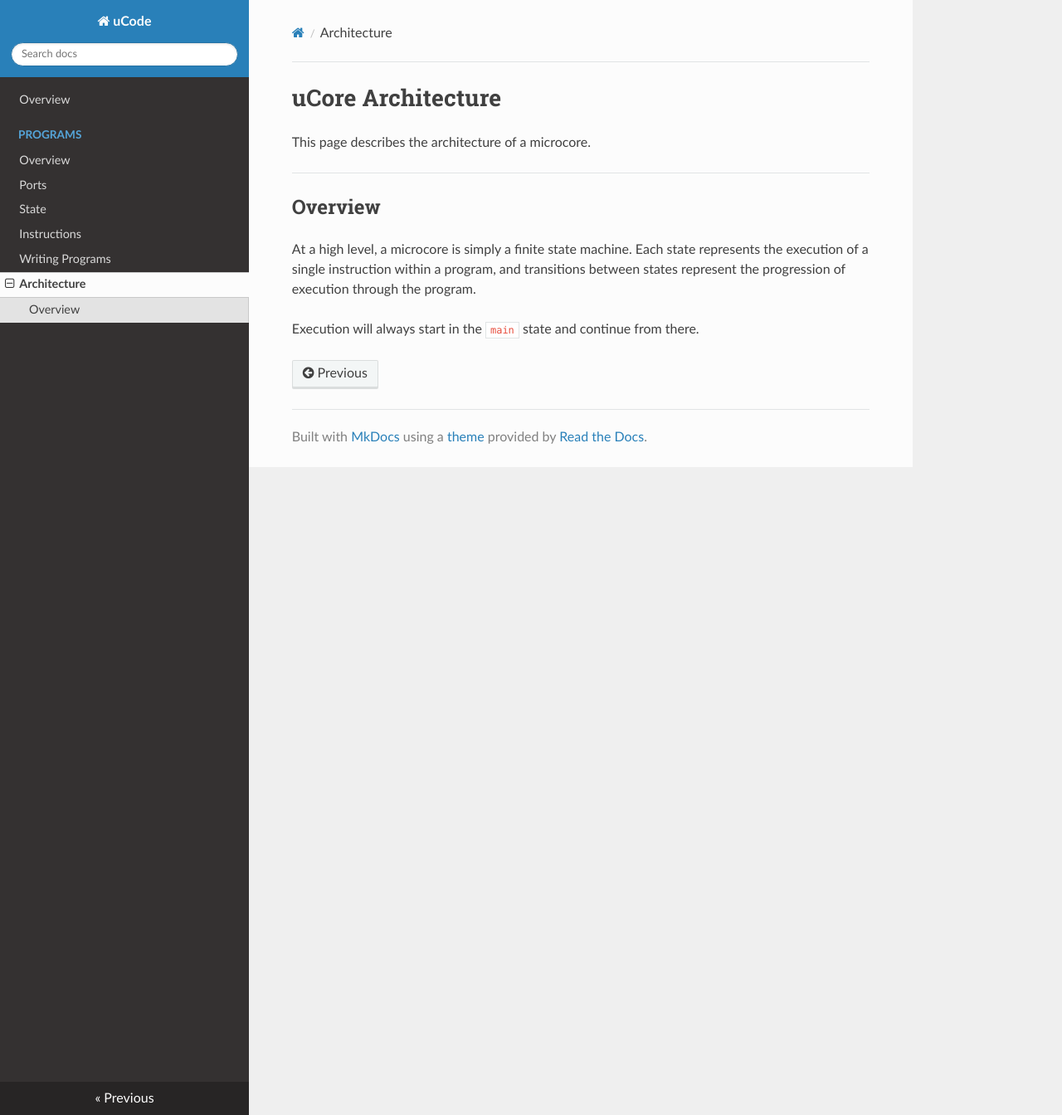
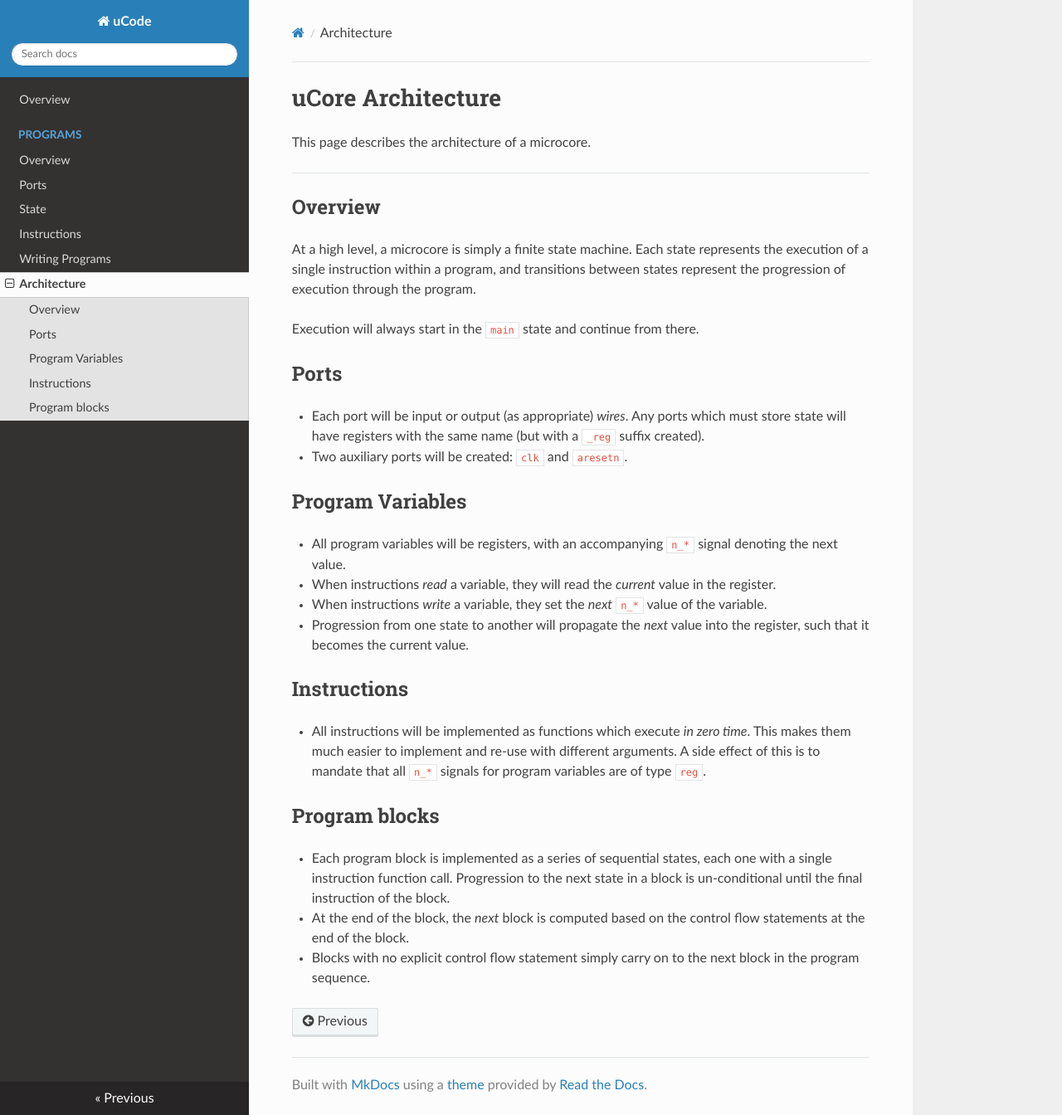
Before and after one commit to ben-marshall/microcoder, an MkDocs documentation site: the page built from docs/architecture.md, in a window 1280 px wide and 1344 px high. Shown: the whole window at 83% size. Built offline with MkDocs 1.6.1, drawn with Linux system fonts in a browser that asks for light colours; nearby versions of some CDN libraries; old or Windows-style settings are respelled for this version of MkDocs.

Commit message:
More architcture docs / sort of specs.  On branch master  Changes to be committed: 	modified:   docs/architecture.md

```diff
--- a/docs/architecture.md
+++ b/docs/architecture.md
@@ -13,3 +13,38 @@ transitions between states represent the progression of execution through
 the program.
 
 Execution will always start in the `main` state and continue from there.
+
+## Ports
+
+- Each port will be input or output (as appropriate) *wires*. Any ports which
+  must store state will have registers with the same name (but with a `_reg`
+  suffix created).
+- Two auxiliary ports will be created: `clk` and `aresetn`.
+
+## Program Variables
+
+- All program variables will be registers, with an accompanying `n_*` signal
+  denoting the next value.
+- When instructions *read* a variable, they will read the *current* value in
+  the register.
+- When instructions *write* a variable, they set the *next* `n_*` value of
+  the variable.
+- Progression from one state to another will propagate the *next* value into
+  the register, such that it becomes the current value.
+
+## Instructions
+
+- All instructions will be implemented as functions which execute *in zero
+  time*. This makes them much easier to implement and re-use with different
+  arguments. A side effect of this is to mandate that all `n_*` signals for
+  program variables are of type `reg`.
+
+## Program blocks
+
+- Each program block is implemented as a series of sequential states, each one
+  with a single instruction function call. Progression to the next state in a
+  block is un-conditional until the final instruction of the block.
+- At the end of the block, the *next* block is computed based on the control
+  flow statements at the end of the block.
+- Blocks with no explicit control flow statement simply carry on to the next
+  block in the program sequence.
```
